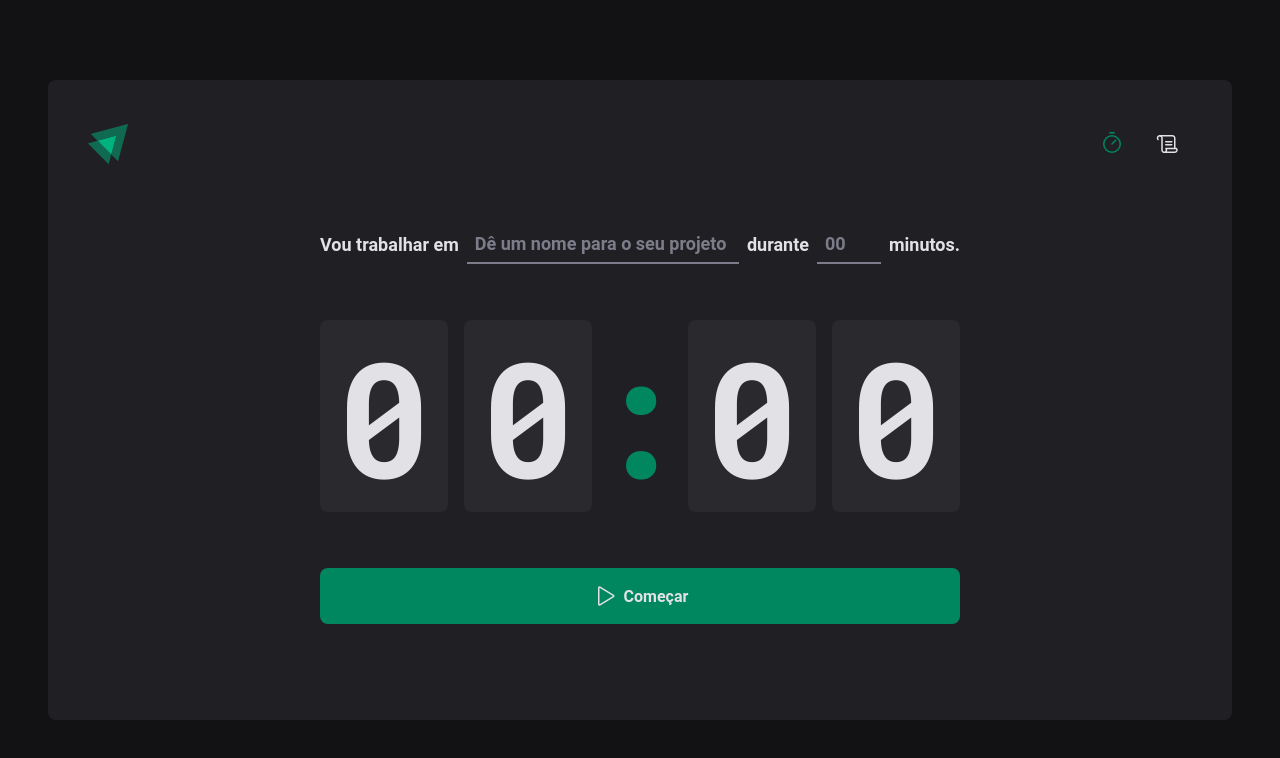
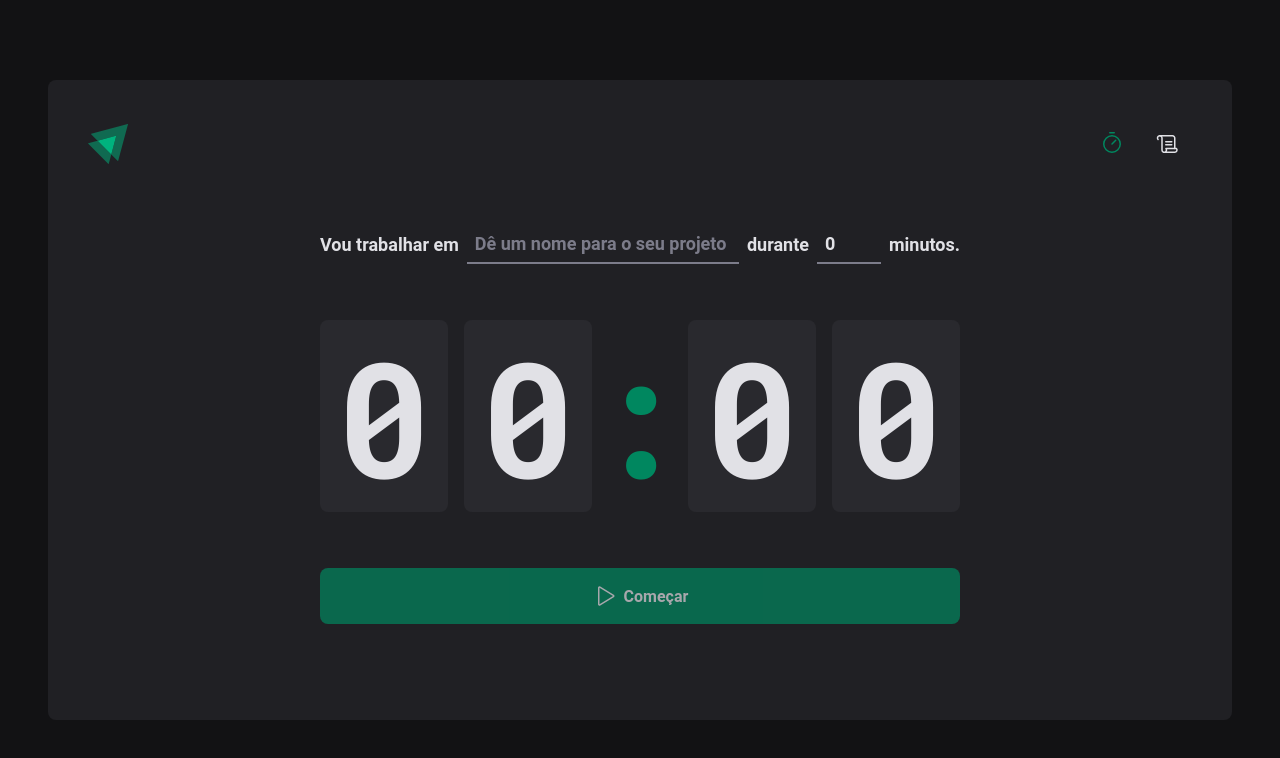
Before and after one commit to lucasmgsilva/ignite-timer, a React (Vite) app: page / in a window 1280 px wide. Shown: the top 758 px of the page. Built offline with nearby package versions, Linux system fonts and the light colour scheme.

Commit message:
Formulários

```diff
--- a/package.json
+++ b/package.json
@@ -8,11 +8,14 @@
     "preview": "vite preview"
   },
   "dependencies": {
+    "@hookform/resolvers": "^2.9.6",
     "phosphor-react": "^1.4.1",
     "react": "^18.0.0",
     "react-dom": "^18.0.0",
+    "react-hook-form": "^7.33.1",
     "react-router-dom": "^6.3.0",
-    "styled-components": "^5.3.5"
+    "styled-components": "^5.3.5",
+    "zod": "^3.17.3"
   },
   "devDependencies": {
     "@rocketseat/eslint-config": "^1.1.3",
--- a/src/pages/Home/index.tsx
+++ b/src/pages/Home/index.tsx
@@ -1,4 +1,9 @@
 import { Play } from 'phosphor-react'
+import { useForm } from 'react-hook-form'
+
+import { zodResolver } from '@hookform/resolvers/zod'
+import * as zod from 'zod'
+
 import {
   CountdownContainer,
   FormContainer,
@@ -9,16 +14,50 @@ import {
   TaskInput,
 } from './styles'
 
+const newCycleFormValidationScheme = zod.object({
+  task: zod.string().min(1, 'Informe a tarefa'),
+  minutesAmount: zod
+    .number()
+    .min(5, 'O ciclo precisa ser de no mínimo 5 minutos')
+    .max(60, 'O ciclo precisa ser de no máximo 60 minutos'),
+})
+
+/* interface NewCycleFormData {
+  task: string
+  minutesAmount: number
+} */
+
+type NewCycleFormData = zod.infer<typeof newCycleFormValidationScheme>
+
 export function Home() {
+  const { register, handleSubmit, watch, formState, reset } = useForm({
+    resolver: zodResolver(newCycleFormValidationScheme),
+    defaultValues: {
+      task: '',
+      minutesAmount: 0,
+    },
+  })
+
+  function handleCreateNewCycle(data: NewCycleFormData) {
+    console.log(data)
+    reset() //Reseta os campos que estão no defaultValues do useForm
+  }
+
+  console.log(formState.errors)
+
+  const task = watch('task')
+  const isSubmitDisabled = !task
+
   return (
     <HomeContainer>
-      <form>
+      <form onSubmit={handleSubmit(handleCreateNewCycle)}>
         <FormContainer>
           <label htmlFor="task">Vou trabalhar em</label>
           <TaskInput
             id="task"
             list="task-suggestions"
             placeholder="Dê um nome para o seu projeto"
+            {...register('task')}
           />
 
           <datalist id="task-suggestions">
@@ -36,6 +75,7 @@ export function Home() {
             step={5}
             min={5}
             max={60}
+            {...register('minutesAmount', { valueAsNumber: true })}
           />
 
           <span>minutos.</span>
@@ -49,7 +89,7 @@ export function Home() {
           <span>0</span>
         </CountdownContainer>
 
-        <StartCountdownButton type="submit">
+        <StartCountdownButton type="submit" disabled={isSubmitDisabled}>
           <Play size={24} />
           Começar
         </StartCountdownButton>
```
Also changed, not shown: 1 other file (tests, documents, lock files or other folders).
